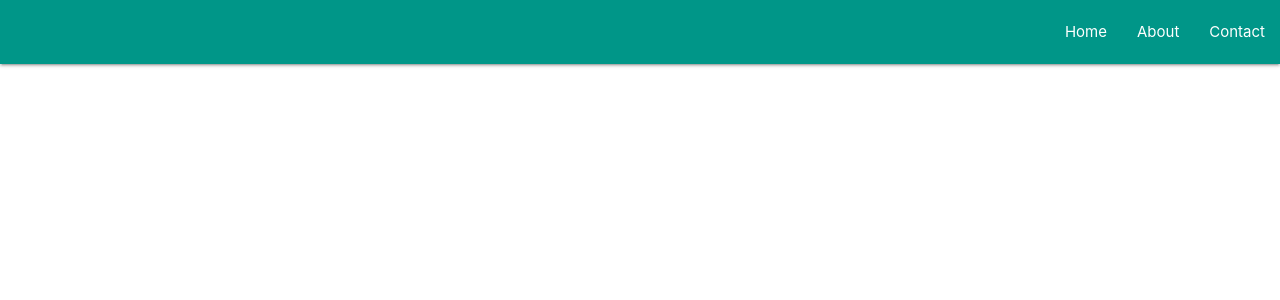
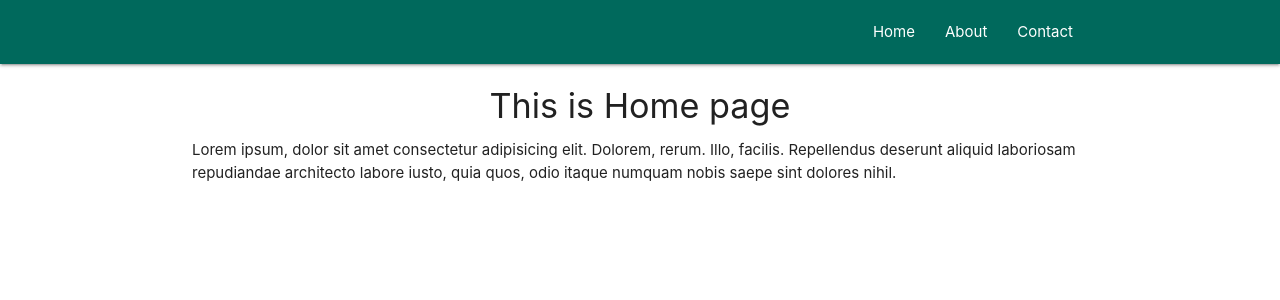
Before and after one commit to deveshdron/reactRedux-Shuan, a React (Create React App) app: page / in a window 1280 px wide. Shown: the top 300 px of the page. Built offline with nearby package versions, Linux system fonts and the light colour scheme.

Commit message:
added routes to navbar elements

```diff
--- a/src/App.js
+++ b/src/App.js
@@ -8,9 +8,14 @@ import Contact from "./components/Contact";
 class App extends Component {
   render() {
     return (
-      <div className="App">
-        <Navbar />
-      </div>
+      <BrowserRouter>
+        <div className="App">
+          <Navbar />
+          <Route exact path="/" component={Home} />
+          <Route path="/about" component={About} />
+          <Route path="/contact" component={Contact} />
+        </div>
+      </BrowserRouter>
     );
   }
 }
--- a/src/components/Navbar.js
+++ b/src/components/Navbar.js
@@ -3,10 +3,11 @@ import React, { Component } from "react";
 class Navbar extends Component {
   render() {
     return (
-      <nav className="teal nav nav-wrapper">
+      <nav className="teal darken-3 nav-wrapper">
+        <div className="container">
           <ul className="right">
             <li>
-            <a href="/home">Home</a>
+              <a href="/">Home</a>
             </li>
             <li>
               <a href="/about">About</a>
@@ -15,6 +16,7 @@ class Navbar extends Component {
               <a href="/contact">Contact</a>
             </li>
           </ul>
+        </div>
       </nav>
     );
   }
```
Lines whose indentation alone changed are shown as unchanged.
